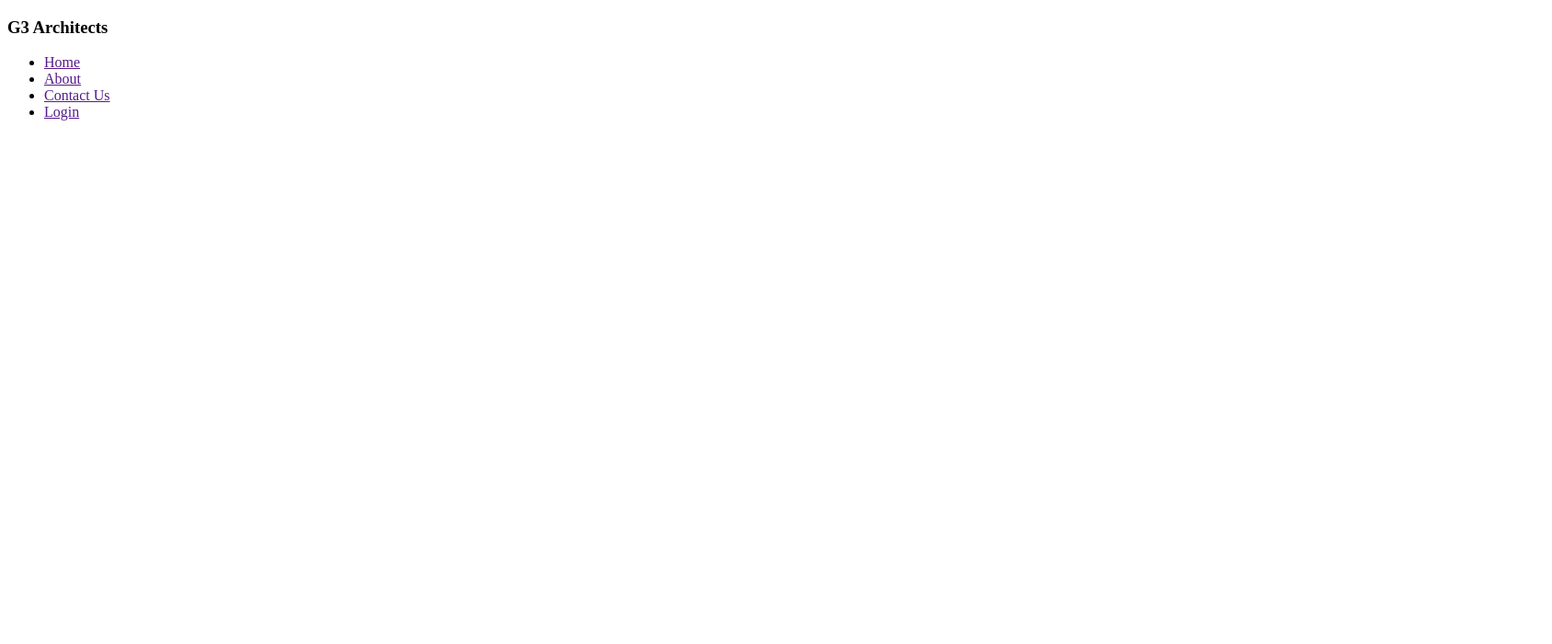
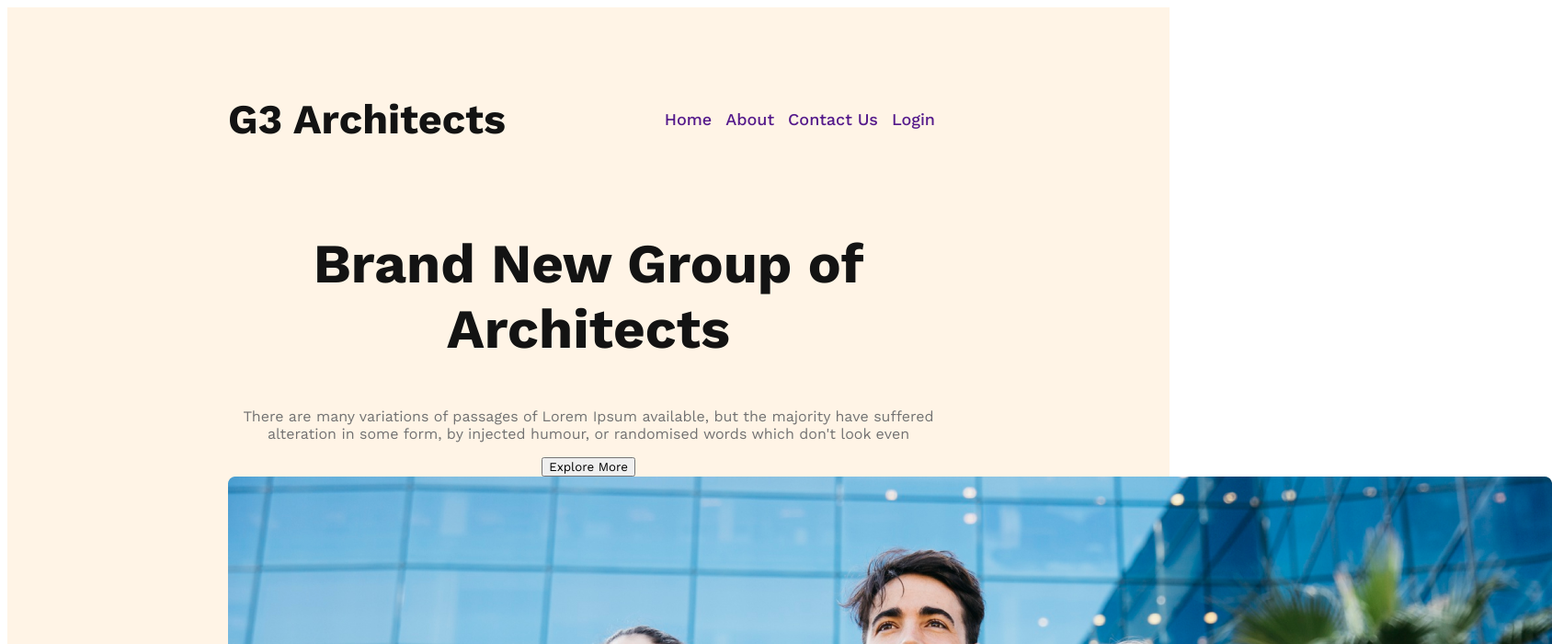
Before and after one commit to ashiq50/G3-Architects-website, a plain HTML site: page index.html in a window 1280 px wide. Shown: the top 700 px of the page at 92% size, 1688 px wide, since content can reach past the window. Drawn offline with nearby package versions, Linux system fonts and the light colour scheme.

Commit message:
added banner content

```diff
--- a/index.html
+++ b/index.html
@@ -4,6 +4,7 @@
     <meta charset="UTF-8">
     <meta name="viewport" content="width=device-width, initial-scale=1.0">
     <title>G3 Architects</title>
+    <link rel="stylesheet" href="styles/architects.css">
 </head>
 <body>
     <header>
@@ -16,6 +17,15 @@
                 <li><a href="">Login</a></li>
             </ul>
         </nav>
+        <!-- banner section -->
+        <div class="banner">
+            <div class="banner-content">
+                <h2 class="banner-title">Brand New Group of Architects</h2>
+                <p class="banner-description">There are many variations of passages of Lorem Ipsum available, but the majority have suffered alteration in some form, by injected humour, or randomised words which don't look even</p>
+                <button class="btn-primary">Explore More</button>
+            </div>
+            <img src="./images/banner.png" alt="">
+        </div>
     </header>
     <main></main>
     <footer></footer>
--- a/styles/architects.css
+++ b/styles/architects.css
@@ -1,7 +1,61 @@
 /* Work Sans google font */
 
-@import url('https://fonts.googleapis.com/css2?family=Work+Sans:wght@400;500;600;700;800&display=swap');
+@import url("https://fonts.googleapis.com/css2?family=Work+Sans:wght@400;500;600;700;800&display=swap");
 
-*{
-    font-family: 'Work Sans', sans-serif;
+* {
+  font-family: "Work Sans", sans-serif;
 }
+header {
+  background-color: rgba(255, 144, 14, 0.1);
+  padding: 50px 240px;
+}
+
+nav {
+  display: flex;
+  justify-content: space-between;
+  align-items: center;
+}
+
+nav h3 {
+  color: #131313;
+  text-align: center;
+  font-size: 45px;
+  font-weight: 700;
+}
+
+nav ul {
+  display: flex;
+}
+
+nav > ul > li {
+  list-style: none;
+  margin-right: 15px;
+  color: #424242;
+  text-align: center;
+  font-size: 18px;
+  font-weight: 500;
+}
+
+nav li > a {
+  text-decoration: none;
+}
+
+/* banner section styles */
+
+.banner-content {
+  max-width: 800px;
+  text-align: center;
+  margin: 0 auto;
+}
+.banner-title {
+  color: #131313;
+  text-align: center;
+  font-size: 60px;
+  font-weight: 700;
+}
+.banner-description {
+  color:#727272;
+  text-align: center;
+  font-size: 16px;
+  font-weight: 400;
+}
```
